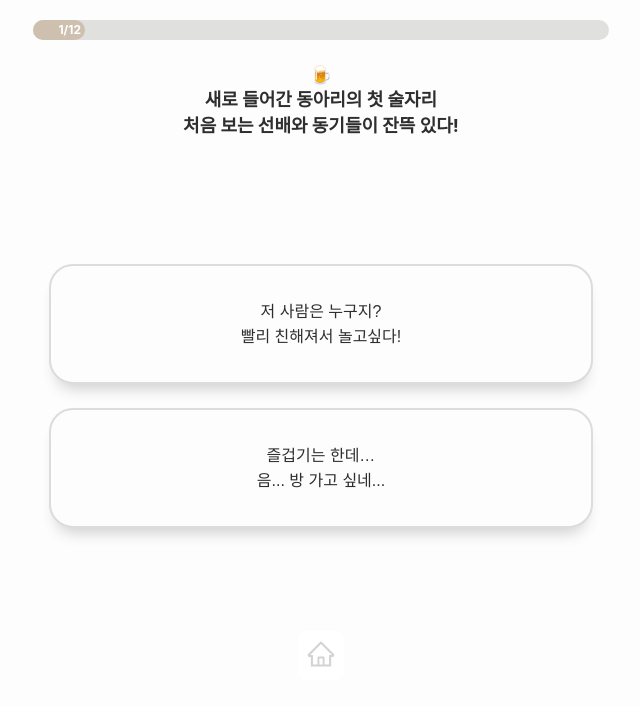
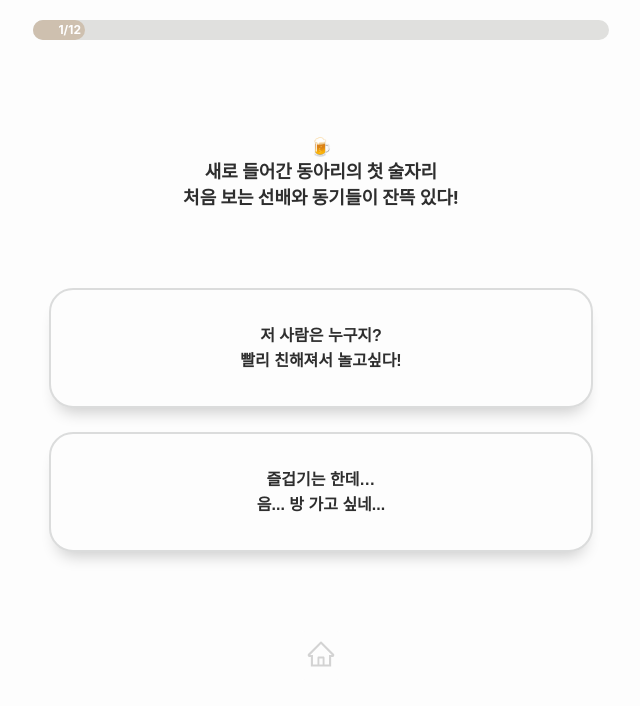
Before and after one commit to nonalcholic/nonalcholic, a React (Create React App) app in the folder client/: page /progress in a window 1280 px wide. Shown: the top 706 px of the page, without its empty margins (319-959 px from the left). Built offline with nearby package versions, Linux system fonts and the light colour scheme; no server answers.

Commit message:
Change Progress layout

```diff
--- a/client/src/layout/Progress/Progress.tsx
+++ b/client/src/layout/Progress/Progress.tsx
@@ -23,7 +23,7 @@ const Progress: React.FC<Props> = (props) => {
       <span
         className="context"
         style={{
-          margin: "24px 0",
+          margin: "96px 36px 0 ",
         }}
       >
         {currentProgress?.question}
--- a/client/src/pages/ProgressPage.tsx
+++ b/client/src/pages/ProgressPage.tsx
@@ -16,7 +16,7 @@ import { v1 as uuid } from "uuid";
 
 declare const window: any;
 
-interface Props { }
+interface Props {}
 const ProgressPage: React.FC<Props> = (props) => {
   const progress = useSelector((state: IReducer) => state.progress);
   const history = useHistory();
@@ -34,7 +34,7 @@ const ProgressPage: React.FC<Props> = (props) => {
       });
 
       window.Kakao.init("7281c5f7129e05440500f936dedee302");
-    } catch (e) { }
+    } catch (e) {}
   };
 
   const sendResult = async () => {
@@ -57,7 +57,7 @@ const ProgressPage: React.FC<Props> = (props) => {
         },
         body: JSON.stringify(body),
       });
-    } catch (e) { }
+    } catch (e) {}
 
     setTimeout(() => history.push(`/${result}`), 1000);
   };
@@ -76,10 +76,10 @@ const ProgressPage: React.FC<Props> = (props) => {
       <ProgressBar />
       <Progress currentProgress={QuestionInfo[progress.currentProgress]} />
       {animation && <div className="animation-fade-out" />}
-      <span className="hint" style={{ marginTop: "auto" }}>
       <button
         className="home-button"
         style={{
+          marginTop: "auto",
           color: "lightgray",
         }}
         onClick={() => {
@@ -87,10 +87,8 @@ const ProgressPage: React.FC<Props> = (props) => {
           history.push(".");
         }}
       >
-          {/* {` 홈으로`} */}
         <AiOutlineHome />
       </button>
-      </span>
     </>
   );
 };
--- a/client/src/pages/ResultPage.tsx
+++ b/client/src/pages/ResultPage.tsx
@@ -15,7 +15,7 @@ import html2canvas from "html2canvas";
 
 declare const window: any;
 
-interface Props { }
+interface Props {}
 const ResultPage: React.FC<Props> = (props) => {
   const { mbti } = useParams<{ mbti: MBTIResultType }>();
   const history = useHistory();
@@ -130,9 +130,6 @@ const ResultPage: React.FC<Props> = (props) => {
       </span>
       <div className="animation-fade-in" />
       <div className="result-container" id="result-container">
-        {/* <span className="context" style={{ margin: "8px 0" }}>
-          나의 KAIST 최애 장소는..
-        </span> */}
         <div className="result-picture"></div>
         <span className="result-title">{MBTIResult[mbti].title}</span>
         <span className="result-context">{MBTIResult[mbti].subtitle}</span>
@@ -178,20 +175,19 @@ const ResultPage: React.FC<Props> = (props) => {
           </button>
         </div>
       </div>
-      <span className="hint" style={{ marginTop: "auto" }}>
       <button
         className="home-button"
         style={{
+          marginTop: "auto",
           color: "lightgray",
         }}
         onClick={() => {
+          resetProgress()(dispatch);
           history.push(".");
         }}
       >
-          {/* {` 홈으로`} */}
         <AiOutlineHome />
       </button>
-      </span>
     </>
   );
 };
--- a/client/src/routers/RootRouter.scss
+++ b/client/src/routers/RootRouter.scss
@@ -109,6 +109,7 @@
   font-weight: 700;
   white-space: pre-wrap;
   text-align: center;
+  word-break: break-word;
 }
 .description {
   font-size: 18px;
@@ -154,11 +155,10 @@
   border-radius: 24px;
   border: 2px solid $nonalcholic-gray;
   background: transparent;
-  color: black;
   white-space: pre-wrap;
 
   cursor: pointer;
-  font-weight: 400;
+  font-weight: 600;
   font-size: 16px;
   color: $nonalcholic-black;
 
@@ -198,8 +198,6 @@
 }
 
 .home-button {
-  // width: 80px;
-  // height: 40px;
   padding: 8px;
 
   border-radius: 8px;
@@ -209,7 +207,7 @@
 
   transition: all 0.2s;
 
-  background-color: white;
+  background-color: $nonalcholic-white;
   &:hover {
     background-color: rgb(243, 243, 243);
   }
```
Lines whose indentation alone changed are shown as unchanged.
